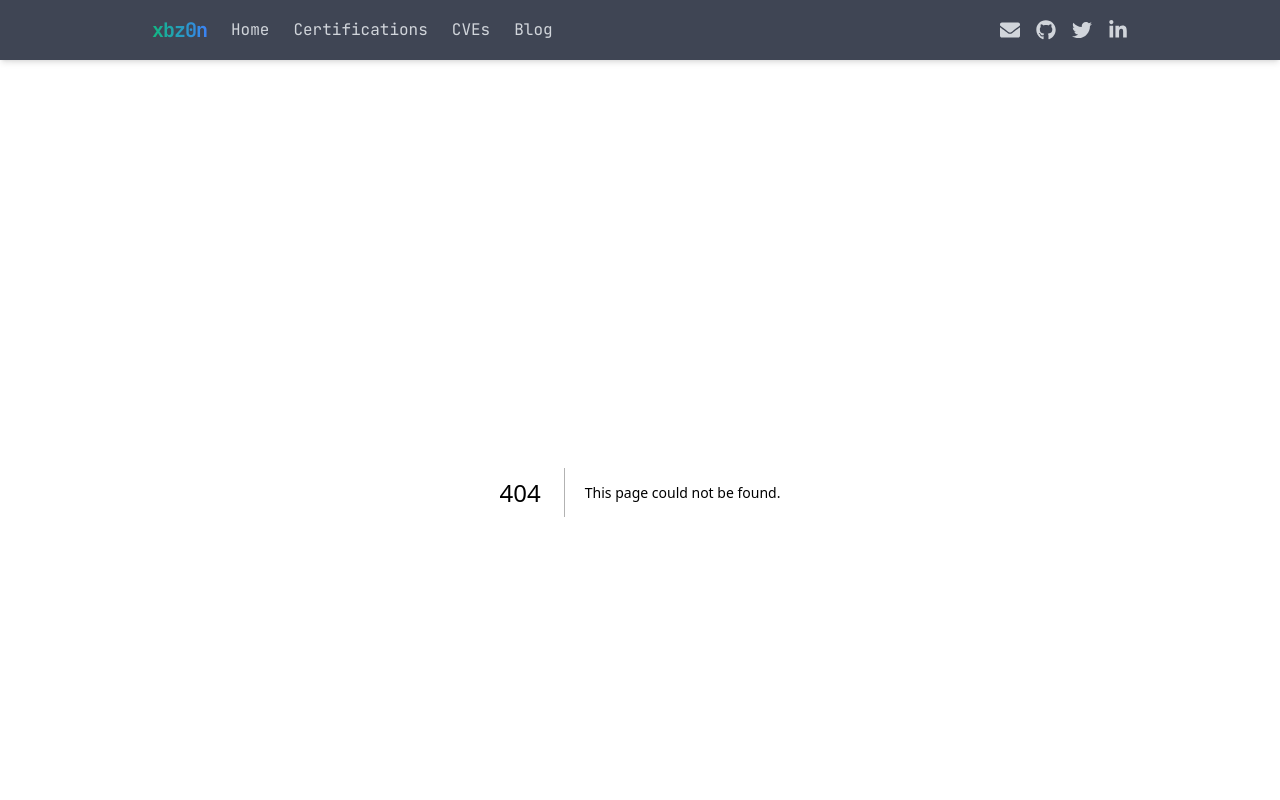
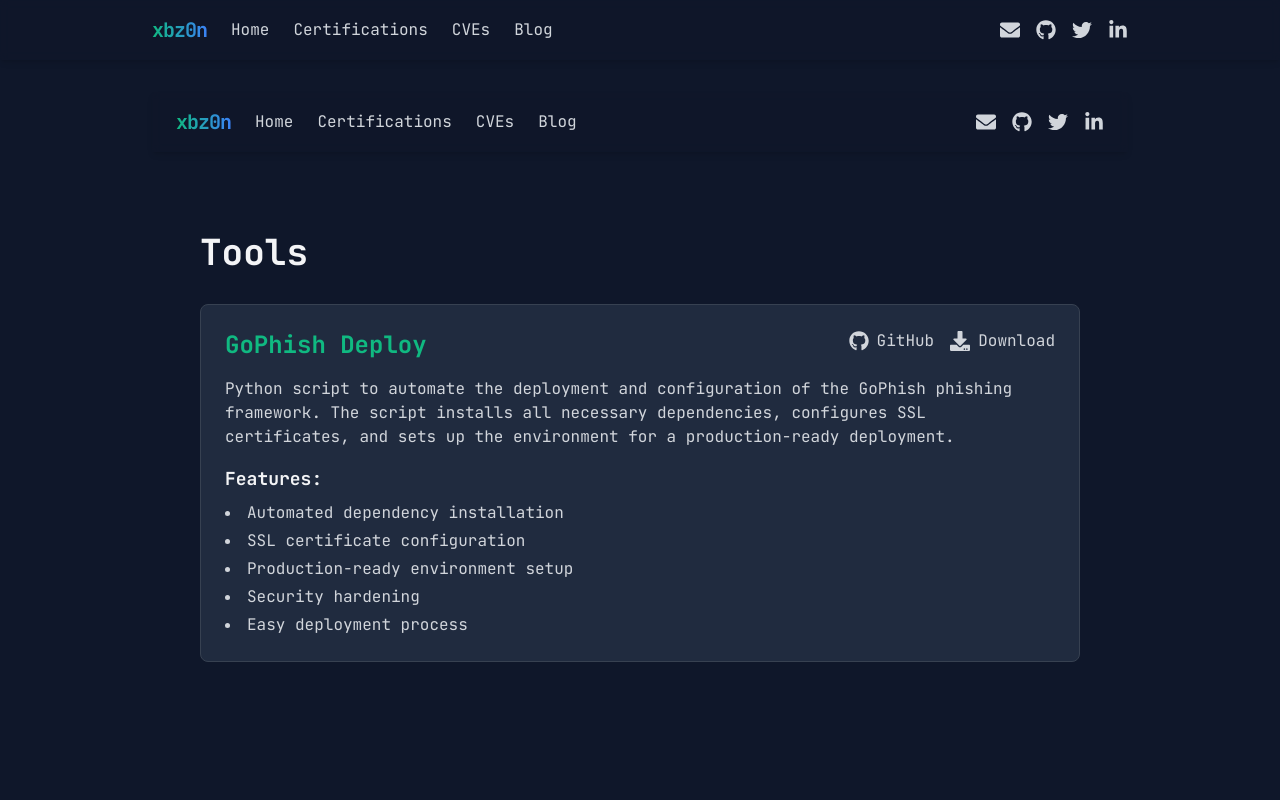
Before and after one commit to xbz0n/xbz0n.github.io, a Next.js app: page /tools in a window 1280 px wide. Before the commit this address had no page. Shown: the top 800 px of the page. Built offline with nearby package versions, Linux system fonts and the light colour scheme.

Commit message:
Add Tools page with GoPhish Deploy tool

```diff
--- /dev/null
+++ b/pages/tools/index.js
@@ -0,0 +1,67 @@
+import Layout from '../../components/Layout';
+import Link from 'next/link';
+import { FaGithub, FaDownload } from 'react-icons/fa';
+
+export default function Tools() {
+  const tools = [
+    {
+      name: 'GoPhish Deploy',
+      description: 'Python script to automate the deployment and configuration of the GoPhish phishing framework. The script installs all necessary dependencies, configures SSL certificates, and sets up the environment for a production-ready deployment.',
+      github: 'https://github.com/xbz0n/gophish-deploy',
+      features: [
+        'Automated dependency installation',
+        'SSL certificate configuration',
+        'Production-ready environment setup',
+        'Security hardening',
+        'Easy deployment process'
+      ]
+    }
+  ];
+
+  return (
+    <Layout>
+      <div className="container py-12">
+        <h1 className="text-4xl font-bold mb-8">Tools</h1>
+
+        <div className="grid gap-8">
+          {tools.map((tool, index) => (
+            <div key={index} className="bg-secondary/50 rounded-lg p-6 border border-gray-700">
+              <div className="flex justify-between items-start mb-4">
+                <h2 className="text-2xl font-bold text-accent">{tool.name}</h2>
+                <div className="flex space-x-4">
+                  <a
+                    href={tool.github}
+                    target="_blank"
+                    rel="noopener noreferrer"
+                    className="text-gray-300 hover:text-accent flex items-center space-x-2"
+                  >
+                    <FaGithub className="w-5 h-5" />
+                    <span>GitHub</span>
+                  </a>
+                  <a
+                    href={`${tool.github}/archive/refs/heads/main.zip`}
+                    className="text-gray-300 hover:text-accent flex items-center space-x-2"
+                  >
+                    <FaDownload className="w-5 h-5" />
+                    <span>Download</span>
+                  </a>
+                </div>
+              </div>
+
+              <p className="text-gray-300 mb-4">{tool.description}</p>
+
+              <div className="mt-4">
+                <h3 className="text-lg font-semibold mb-2">Features:</h3>
+                <ul className="list-disc list-inside space-y-1 text-gray-300">
+                  {tool.features.map((feature, idx) => (
+                    <li key={idx}>{feature}</li>
+                  ))}
+                </ul>
+              </div>
+            </div>
+          ))}
+        </div>
+      </div>
+    </Layout>
+  );
+}
```
